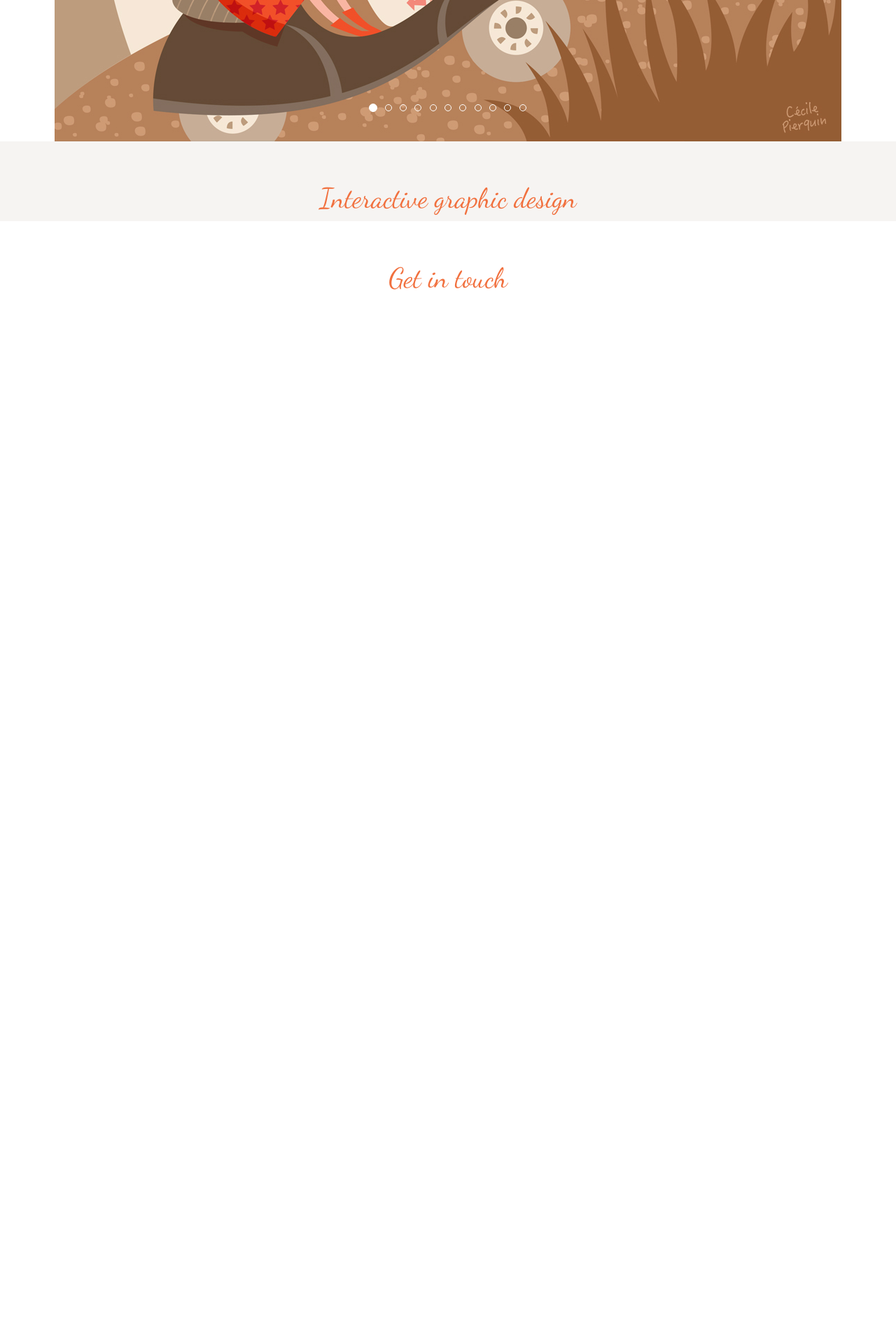
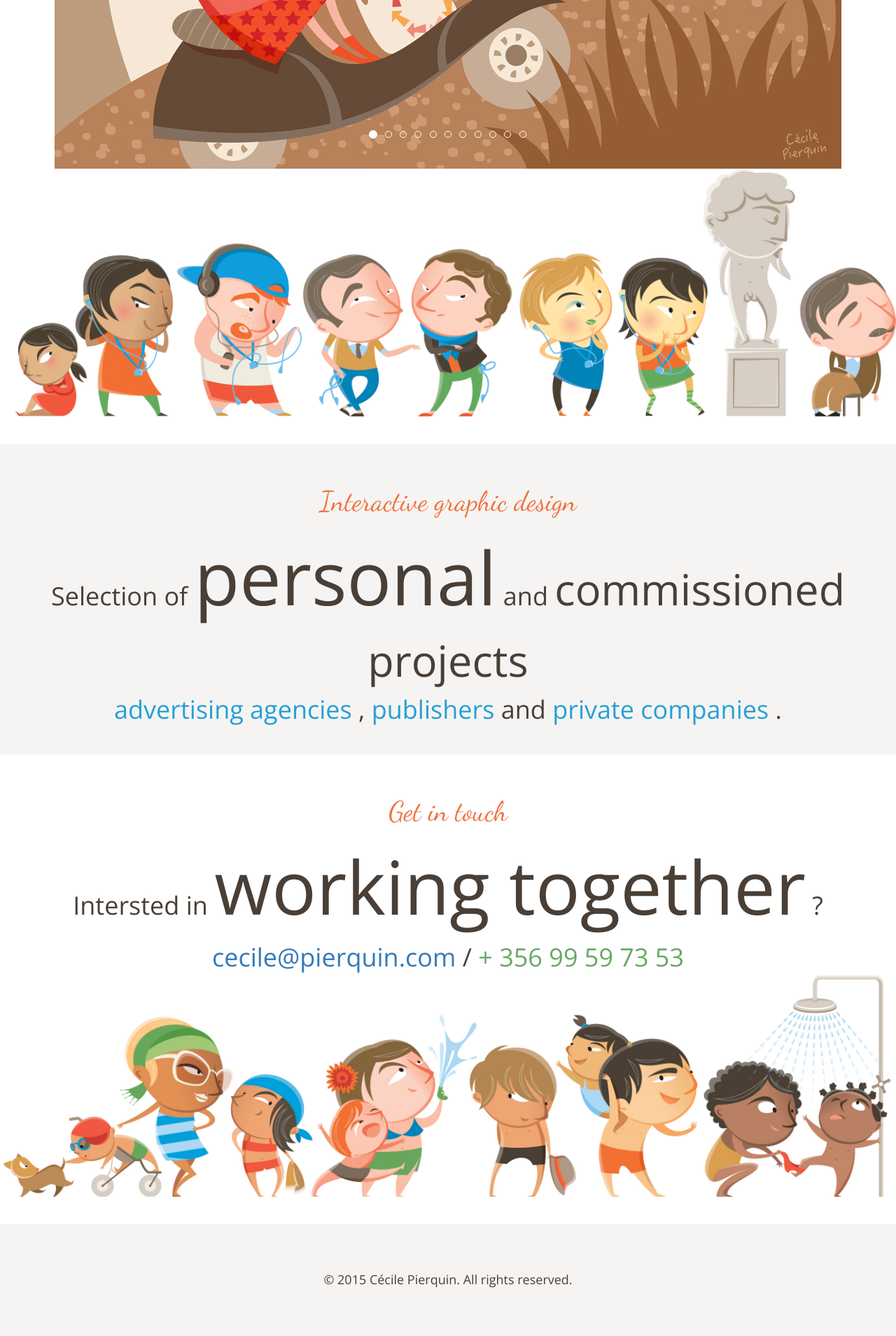
Before and after one commit to cecilepierquin/cecilepierquin.github.io, a PHP site: page / in a window 1280 px wide. Shown: the part 2440-4349 px from the top of the page at 70% size. Before the commit the page ends 2854 px from the top, so only its background shows below. Run offline with PHP 8.4, Linux system fonts and the light colour scheme; some libraries are stand-ins or nearby versions.

Commit message:
ajoute le reste du contenu, et le footer

```diff
--- a/css/custom.css
+++ b/css/custom.css
@@ -12,9 +12,13 @@ h2 {
   padding-top: 40px;
 }
 
-section:nth-child(odd) {
+section {
+  padding-bottom: 2ex;
+}
+section:nth-child(odd), footer {
   background-color: #f6f4f2;
 }
+
 /* pour que les images soient centrées dans les caroussels */
 .carousel-inner > .item > img {
       margin: 0 auto;
@@ -129,7 +133,7 @@ h2 {
   font-size: 2.94em;
 }
 
-#about .gros {
+#about .gros, .phonenumber {
   color: #68a862;
 }
 
@@ -141,10 +145,15 @@ h2 {
   color: #d8a058;
 }
 
-.highlight {
+.highlight, .emailaddress {
   color: #24a0d8;
 }
 
 .petit {
   font-size: 0.7em;
 }
+
+footer {
+  font-size: 0.5em;
+  padding: 7ex;
+}
--- a/index.html
+++ b/index.html
@@ -100,7 +100,7 @@
               <span class="highlight"> advertising agencies </span> ,
               <span class="highlight"> publishers </span> and
               <span class="highlight"> private companies </span>.
-          </div>
+            </div>
             <div id="carousel-illustration" class="carousel slide" data-ride="carousel">
               <!-- Indicators -->
               <ol class="carousel-indicators">
@@ -158,21 +158,44 @@
                 <span class="sr-only">Next</span>
               </a>
             </div>
+            <img src="images/home_1.gif" class="img-responsive"/>
           </div>
       </div>
     </section>
     <section id="design">
       <div class="container-fluid">
-          <div class="row">
-              <h2>Interactive graphic design</h2>
+        <div class="row">
+          <h2>Interactive graphic design</h2>
+            <div class="col-lg-12 text-center">
+            Selection of
+            <span class="gros">personal</span> and
+            <span class="moyen">commissioned projects</span>
+            <br>
+            <span class="highlight"> advertising agencies </span> ,
+            <span class="highlight"> publishers </span> and
+            <span class="highlight"> private companies </span>.
           </div>
+        </div>
       </div>
     </section>
     <section id="getintouch">
       <div class="container-fluid">
-          <div class="row">
-              <h2>Get in touch</h2>
+        <div class="row">
+          <h2>Get in touch</h2>
+          <div class="col-lg-12 text-center">
+            Intersted in
+            <span class="gros">working together</span> ?
+            <br>
+            <span class="emailadress">
+              <a href="mailto:cecile@pierquin.com">cecile@pierquin.com</a>
+            </span>
+            /
+            <span class="phonenumber">
+              + 356 99 59 73 53
+            </span>
           </div>
+          <img src="images/tuttinfila31.jpg" class="img-responsive"/>
+        </div>
       </div>
     </section>
 
@@ -181,5 +204,14 @@
     <!-- Latest compiled and minified JavaScript -->
     <script src="https://maxcdn.bootstrapcdn.com/bootstrap/3.3.5/js/bootstrap.min.js"></script>
     <script src="js/custom.js"></script>
+  <footer>
+      <div class="container-fluid">
+        <div class="row">
+          <div class="col-lg-12 text-center">
+            &#169; 2015 Cécile Pierquin. All rights reserved.
+          </div>
+        </div>
+      </div>
+  </footer>
   </body>
 </html>
```
Also changed, not shown: images/home_1.gif (added), images/tuttinfila31.jpg (added).
